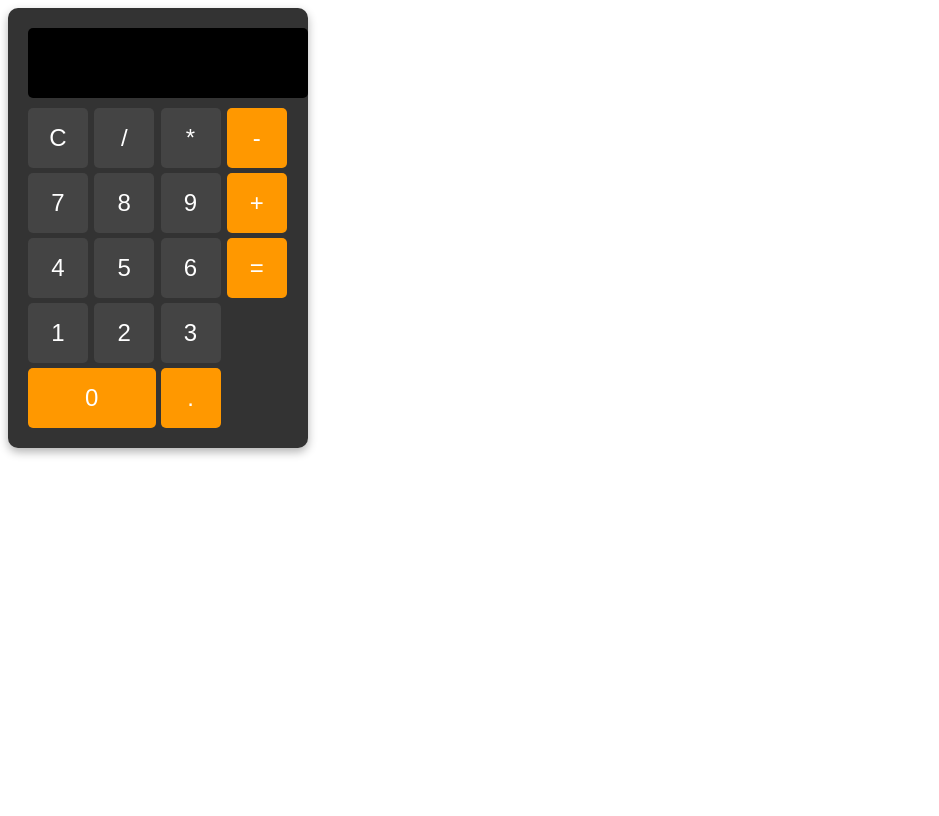
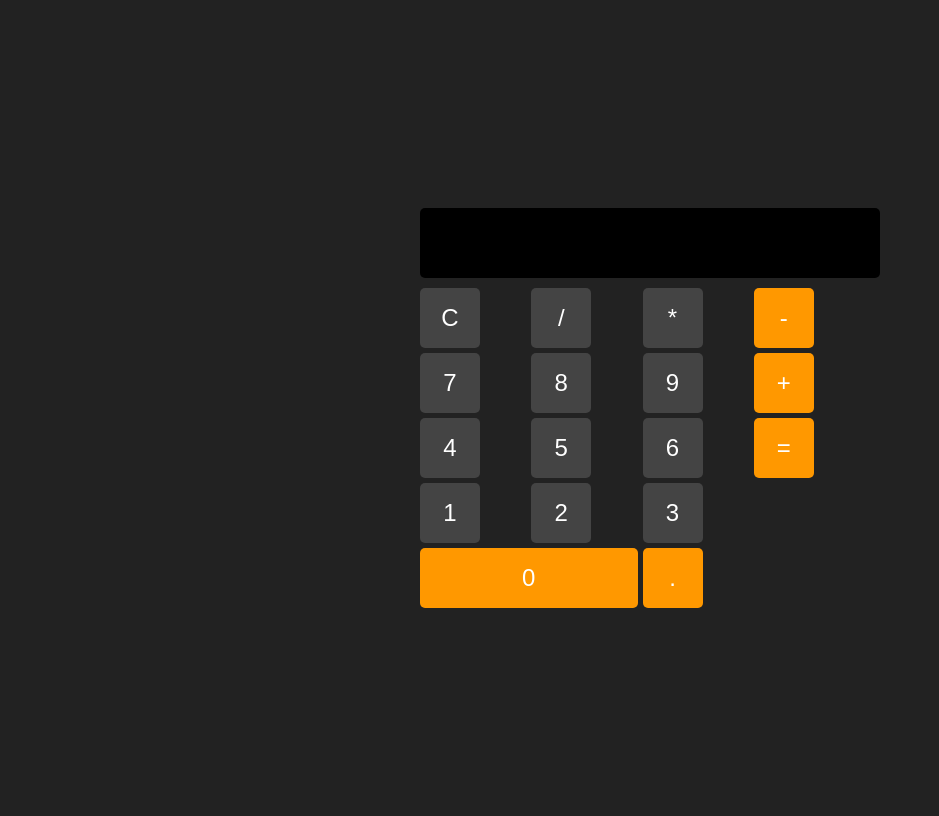
Before and after one commit to Thaissa2/Thaissa2_ol.github.io, a PHP site: page / in a window 1280 px wide. Shown: the whole page, without its empty margins (0-939 px from the left). Before the commit the page ends 456 px from the top, so only its background shows below. Run offline with PHP 8.4, Linux system fonts and the light colour scheme.

Commit message:
Update style.css

```diff
--- a/style.css
+++ b/style.css
@@ -1,4 +1,13 @@
-.calculadora {
+body {
+  display: flex;
+  justify-content: center;
+  align-items: center;
+  height: 100vh;
+  background-color: #222;
+  font-family: Arial, sans-serif;
+}
+
+#calculadora {
   background: #333;
   padding: 20px;
   border-radius: 10px;
@@ -7,14 +16,12 @@
   text-align: center;
 }
 
+
 #display {
-  display: flex;
-  justify-content: center;
-  align-items: center;
   width: 100%;
   height: 50px;
   font-size: 2em;
-  text-align: center;
+  text-align: right;
   padding: 10px;
   border: none;
   outline: none;
@@ -23,6 +30,7 @@
   margin-bottom: 10px;
   border-radius: 5px;
 }
+
 
 #teclado {
   display: grid;
@@ -41,6 +49,7 @@ button {
   border-radius: 5px;
   transition: 0.3s;
 }
+
 
 button:hover {
   background: #555;
```
